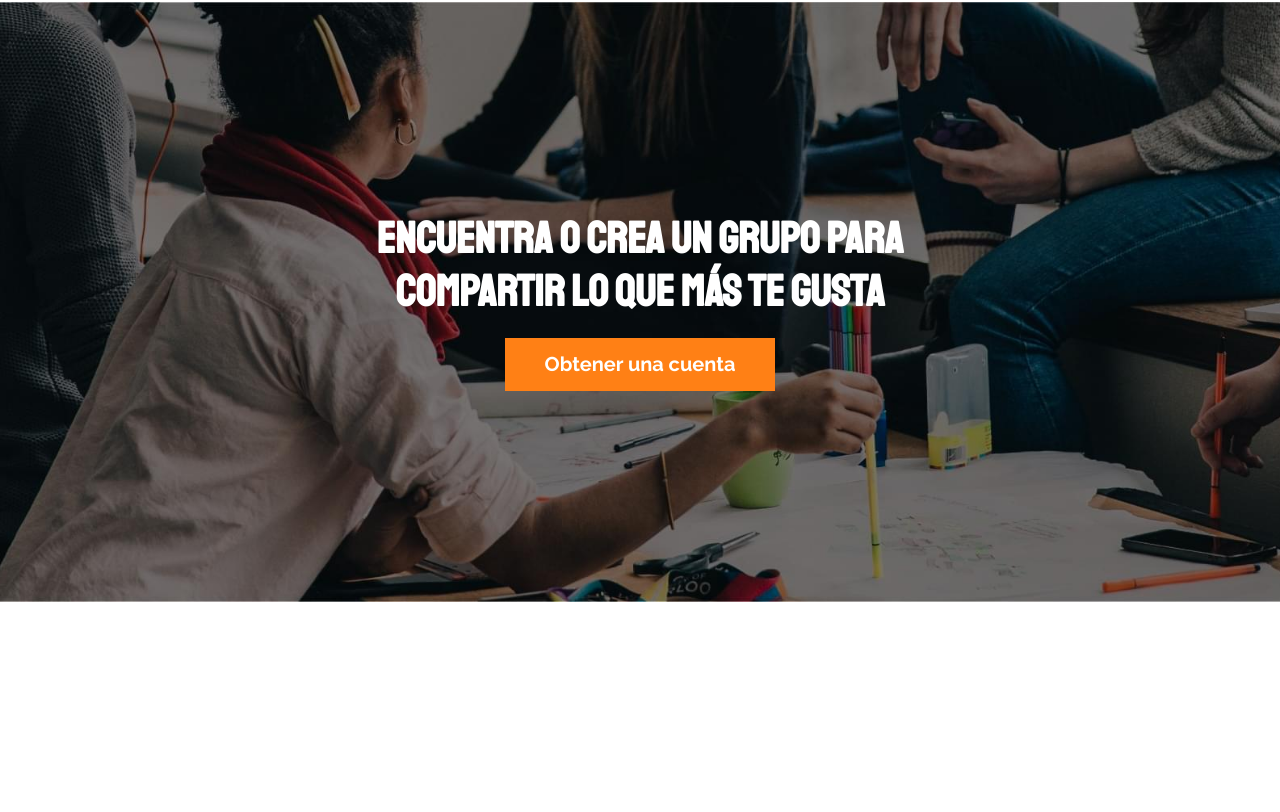
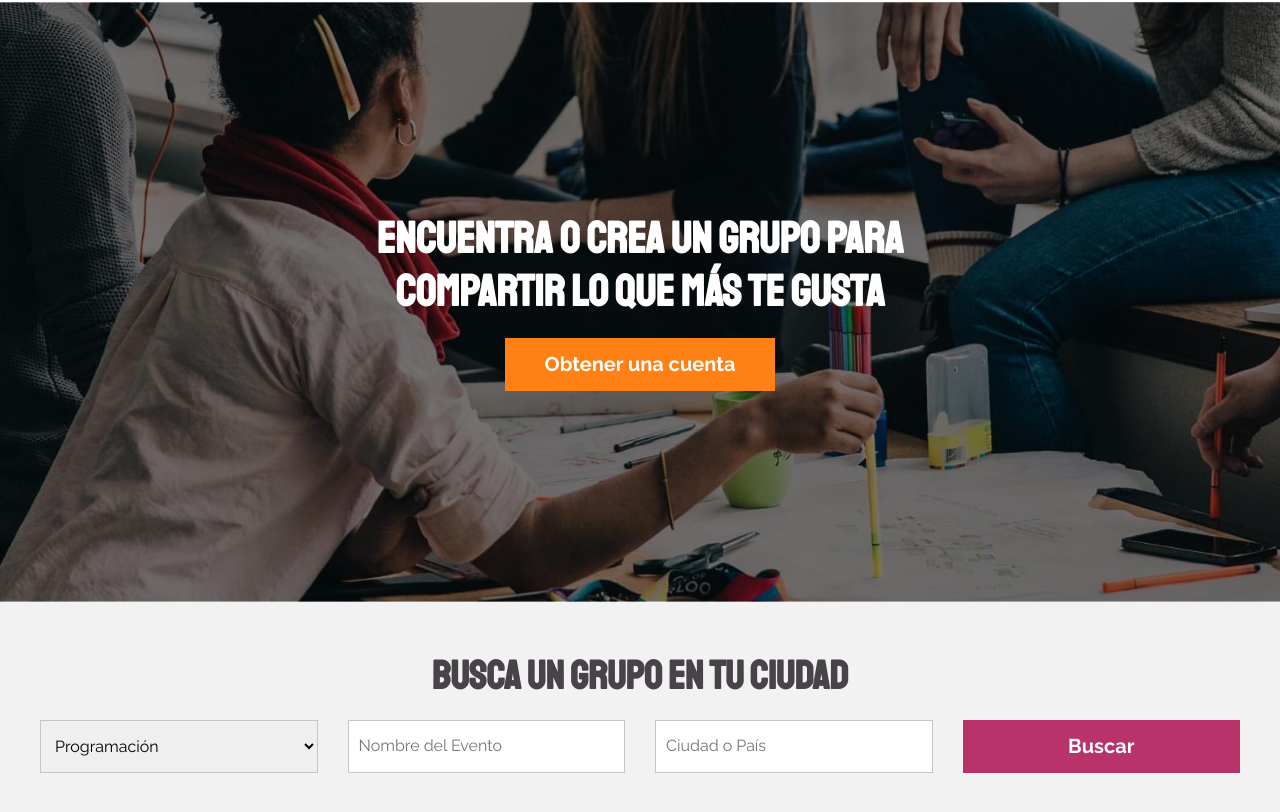
Before and after one commit to techred24/MEETI, a website: page index.html in a window 1280 px wide. Shown: the part 130-942 px from the top of the page. Before the commit the page ends 800 px from the top, so only its background shows below. Drawn offline with Linux system fonts and the light colour scheme.

Commit message:
Formulario done

```diff
--- a/index.html
+++ b/index.html
@@ -27,5 +27,32 @@
         <h1 class="hero__texto">Encuentra o Crea un grupo para compartir lo que más te gusta</h1>
         <a href="#" class="hero__enlace">Obtener una cuenta</a>
     </section>
+
+    <section class="busqueda">
+        <h2 class="busqueda__heading">Busca un grupo en tu ciudad</h2>
+
+        <div class="contenedor">
+            <form class="formulario">
+                <select class="formulario__campo">
+                    <option>Programación</option>
+                    <option>Diseño</option>
+                    <option>Negocios</option>
+                    <option>Moda</option>
+                    <option>Ejercicio y Salud</option>
+                    <option>Fotografía</option>
+                    <option>Comida</option>
+                    <option>Diseño Interior</option>
+                    <option>Café</option>
+                    <option>Cine</option>
+                    <option>Libros</option>
+                    <option>Emprendimiento</option>
+                </select>
+
+                <input type="text" class="formulario__campo" placeholder="Nombre del Evento">
+                <input type="text" class="formulario__campo" placeholder="Ciudad o País">
+                <input type="submit" class="formulario__submit" value="Buscar">
+            </form>
+        </div>
+    </section>
 </body>
 </html>
--- /dev/null
+++ b/src/scss/ui/contenido/_busqueda.scss
@@ -0,0 +1,34 @@
+@use 'base/variables' as v;
+@use 'base/mixins' as m;
+
+.busqueda {
+    background-color: v.$grisClaro;
+    padding: 5rem 0;
+
+    &__heading {
+        text-align: center;
+        margin: 0;
+        color: v.$gris;
+    }
+}
+.formulario {
+    margin-top: 2rem;
+    display: flex;
+    flex-direction: column;
+    @include m.tablet {
+        @include m.grid(4, 3rem);
+    }
+
+    &__campo {
+        padding: 1rem;
+        border: 1px solid lighten($color: v.$gris, $amount: 50%);
+        margin-bottom: 2rem;
+        @include m.tablet {
+            margin-bottom: 0;
+        }
+    }
+    &__submit {
+        @include m.boton(v.$primario, v.$blanco);
+        margin-top: 0;
+    }
+}
--- a/src/scss/ui/contenido/_index.scss
+++ b/src/scss/ui/contenido/_index.scss
@@ -1 +1,2 @@
 @forward 'hero';
+@forward 'busqueda';
```
Also changed, not shown: build/css/app.css, 1 other file.
